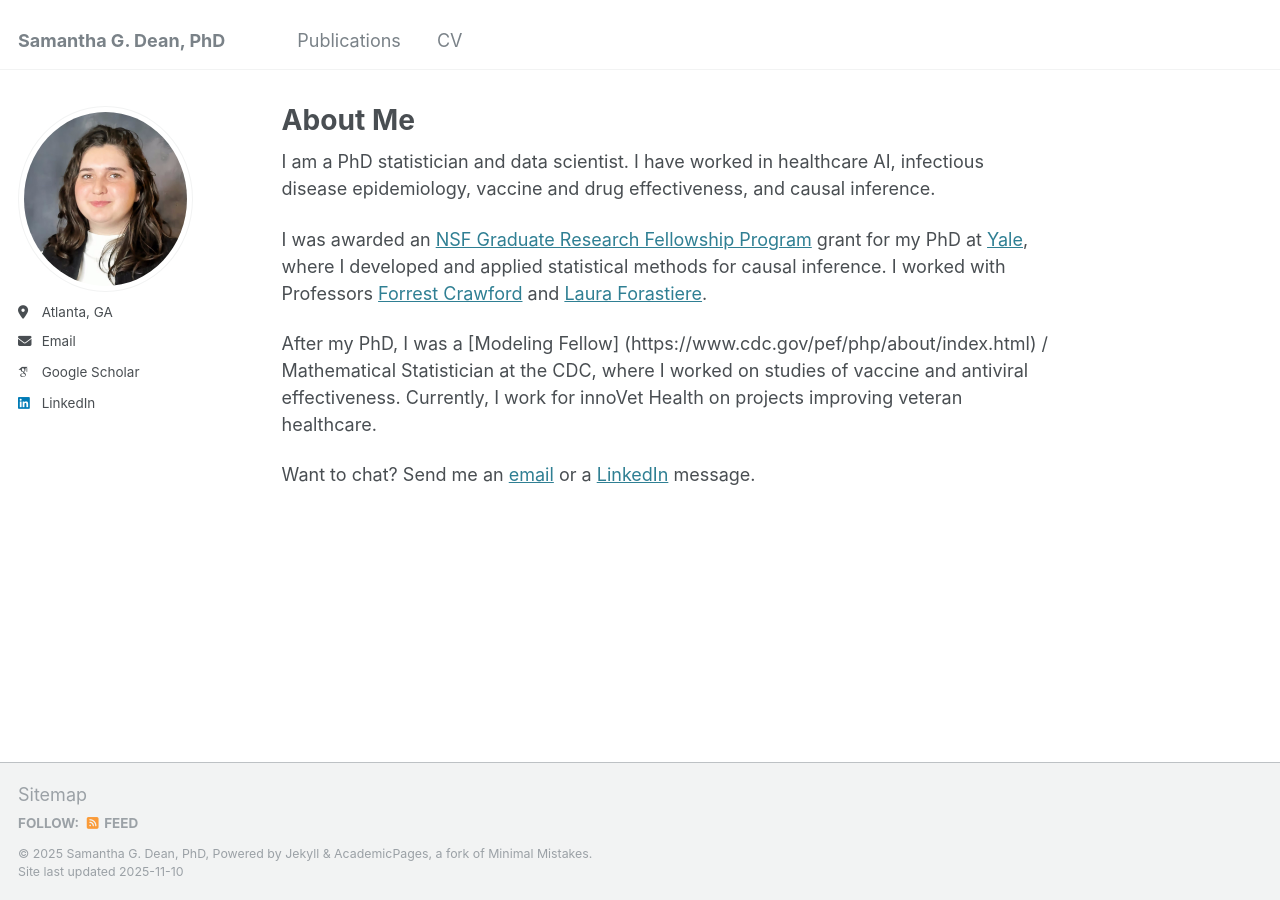
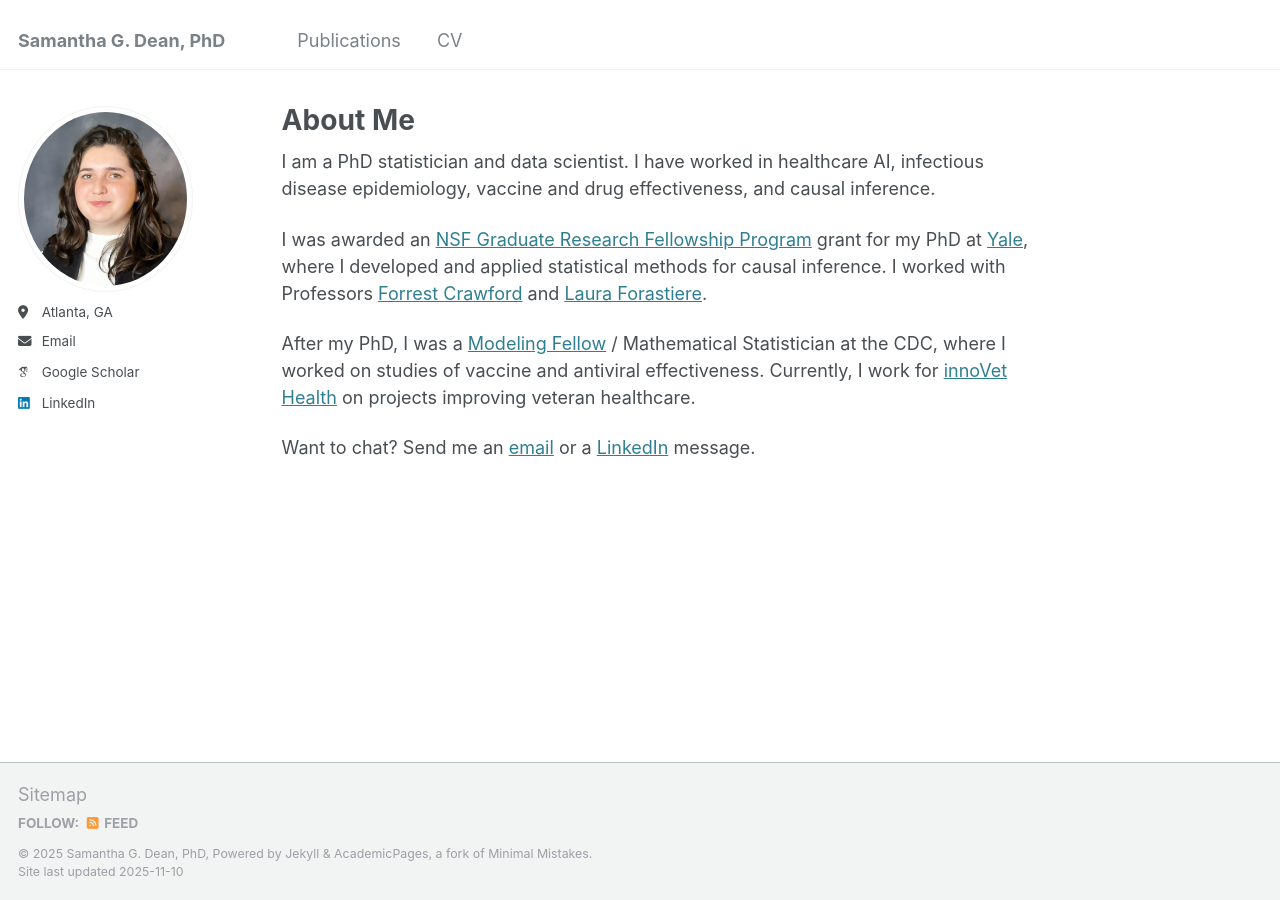
Before and after one commit to sammigd/sammigd.github.io, a Jekyll site: the page built from _pages/about.md, in a window 1280 px wide. Built offline with Jekyll 4.4.1, drawn with Linux system fonts in a browser that asks for light colours; some web fonts are replaced; part of the change alters nothing that is shown.

Commit message:
adding links

```diff
--- a/_pages/about.md
+++ b/_pages/about.md
@@ -11,6 +11,6 @@ I am a PhD statistician and data scientist. I have worked in healthcare AI, infe
 
 I was awarded an [NSF Graduate Research Fellowship Program](https://www.nsfgrfp.org/) grant for my PhD at [Yale](https://ysph.yale.edu/), where I developed and applied statistical methods for causal inference. I worked with Professors [Forrest Crawford](http://www.crawfordlab.io/) and [Laura Forastiere](https://ysph.yale.edu/profile/laura_forastiere/).
 
-After my PhD, I was a [Modeling Fellow] (https://www.cdc.gov/pef/php/about/index.html) / Mathematical Statistician at the CDC, where I worked on studies of vaccine and antiviral effectiveness. Currently, I work for innoVet Health on projects improving veteran healthcare.
+After my PhD, I was a [Modeling Fellow](https://www.cdc.gov/pef/php/about/index.html) / Mathematical Statistician at the CDC, where I worked on studies of vaccine and antiviral effectiveness. Currently, I work for [innoVet Health](https://www.innovethealth.com/) on projects improving veteran healthcare.
 
 Want to chat? Send me an [email](mailto:sdean39@gmail.com) or a [LinkedIn](https://www.linkedin.com/in/samantha-dean123/) message.
```
